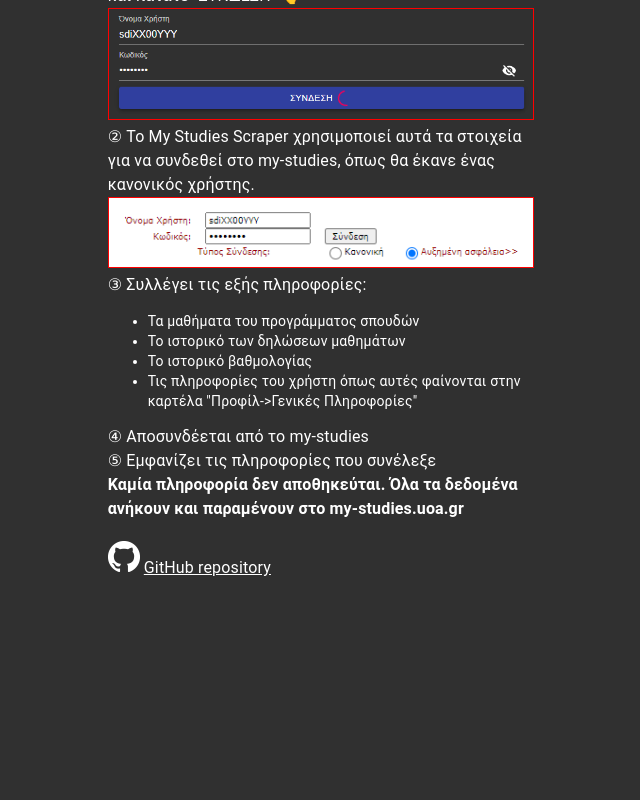
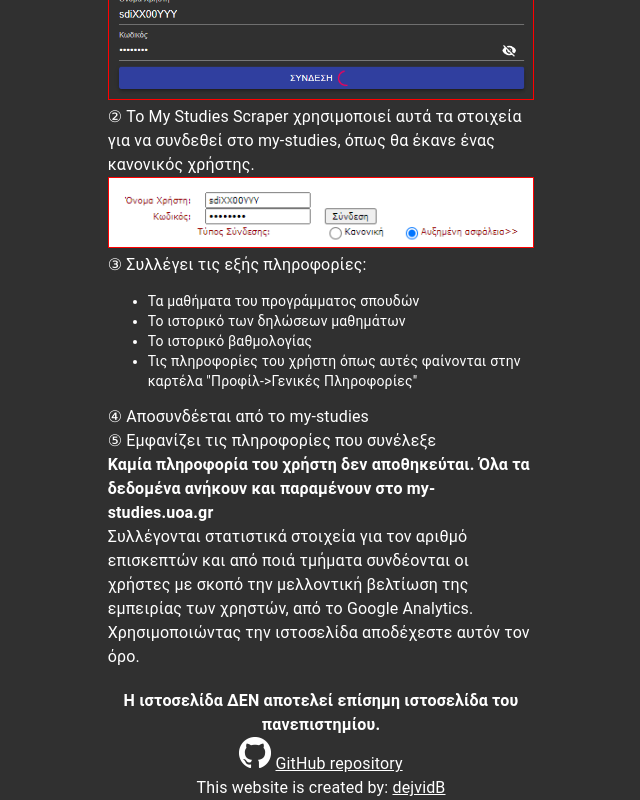
Before and after one commit to dejvidB/MyStudiesScraper, a React (Create React App) app in the folder client/: page / in a window 1280 px wide. Shown: the part 344-1144 px from the top of the page, without its empty margins (319-959 px from the left). Before the commit the page ends 924 px from the top, so only its background shows below. Built offline with nearby package versions, Linux system fonts and the light colour scheme.

Commit message:
Add Google Analytics

```diff
--- a/client/src/App.js
+++ b/client/src/App.js
@@ -4,18 +4,47 @@
 
 import { Provider } from 'react-redux';
 import { ConfigureStore } from './redux/configureStore';
-import { BrowserRouter } from 'react-router-dom';
+import { Router } from 'react-router-dom';
+
+import { createBrowserHistory } from "history";
+import ReactGA from 'react-ga';
+
+// Initialize Google Analytics
+ReactGA.initialize('UA-190725914-1');
+ReactGA.pageview("/");
+
+// Track history change
+const history = createBrowserHistory();
+history.listen((location) => {
+    ReactGA.pageview(location.pathname + location.search);
+});
 
 const store = ConfigureStore();
 
-function App() {
+// Track login event
+const Login = (preview, uni = null) => {
+    if (preview){
+        ReactGA.event({
+            category: "Login",
+            action: "Logged in with preview"
+        });
+    }else{
+        ReactGA.event({
+            category: "Login",
+            action: "Logged in with username",
+            label: uni
+        });
+    }
+}
+
+const App = () => {
   return (
     <Provider store={store}>
-      <BrowserRouter>
+      <Router history={history}>
         <div className="App">
-          <Main />
+          <Main Login={Login} />
         </div>
-      </BrowserRouter>
+      </Router>
     </Provider>
   );
 }
--- a/client/src/components/login.js
+++ b/client/src/components/login.js
@@ -7,9 +7,9 @@
 import MuiAlert from '@material-ui/lab/Alert';
 import { withRouter } from 'react-router-dom';
 
-import Login from "./images/login.png"
-import Login2 from "./images/login2.png"
-import Github from "./images/GitHub.png"
+import Login from "./images/login.png";
+import Login2 from "./images/login2.png";
+import Github from "./images/GitHub.png";
 
 const Alert = props => <MuiAlert elevation={6} variant="filled" {...props} />;
 
@@ -54,6 +54,11 @@
             .then(res => {
                 this.setState(state => ({ ...state, loading: false }));
                 if (res.status === "success") {
+                    if(this.state.username === "preview"){
+                        this.props.Login(true);
+                    }else{
+                        this.props.Login(false, res.user_info.university);
+                    }
                     this.props.setUserInfo(res.user_info);
                     this.props.setTerms(res.terms);
                     this.props.setCategories(res.data);
@@ -94,7 +99,7 @@
                     container
                     direction="column"
                     alignItems="center"
-                    style={{ marginTop: '50px' }}
+                    style={{ marginTop: '30px' }}
                 >
                     <Grid item xs={10} sm={10} md={8}>
                         <form noValidate onSubmit={this.handleSubmit}>
@@ -148,9 +153,12 @@
                         </ul>
                         <Typography>④ Αποσυνδέεται από το my-studies</Typography>
                         <Typography>⑤ Εμφανίζει τις πληροφορίες που συνέλεξε</Typography>
-                        <Typography style={{ fontWeight: "600" }}>Καμία πληροφορία δεν αποθηκεύται. Όλα τα δεδομένα ανήκουν και παραμένουν στο my-studies.uoa.gr</Typography>
+                        <Typography style={{ fontWeight: "600" }}>Καμία πληροφορία του χρήστη δεν αποθηκεύται. Όλα τα δεδομένα ανήκουν και παραμένουν στο my-studies.uoa.gr</Typography>
+                        <Typography>Συλλέγονται στατιστικά στοιχεία για τον αριθμό επισκεπτών και από ποιά τμήματα συνδέονται οι χρήστες με σκοπό την μελλοντική βελτίωση της εμπειρίας των χρηστών, από το Google Analytics. Χρησιμοποιώντας την ιστοσελίδα αποδέχεστε αυτόν τον όρο.</Typography>
                         <br/>
-                        <Typography> <img src={Github}/> <a style={{ color: "white" }} href="https://github.com/dejvidB/MyStudiesScraper" target="_blank">GitHub repository</a></Typography>
+                        <Typography style={{ fontWeight: "700", textAlign: "center" }}>Η ιστοσελίδα ΔΕΝ αποτελεί επίσημη ιστοσελίδα του πανεπιστημίου.</Typography>
+                        <Typography style={{ textAlign: "center" }}> <img src={Github}/> <a style={{ color: "white" }} href="https://github.com/dejvidB/MyStudiesScraper" target="_blank">GitHub repository</a></Typography>
+                        <Typography style={{ textAlign: "center" }}>This website is created by: <a style={{ color: "white" }} href="https://github.com/dejvidB" target="_blank">dejvidB</a></Typography>
                     </Grid>
                 </Grid>
                 <Snackbar open={this.state.success || this.state.failure} autoHideDuration={6000} onClose={this.handleClose}>
--- a/client/src/components/main.js
+++ b/client/src/components/main.js
@@ -81,6 +81,7 @@
                                     setDeclarations={this.props.setDeclarations}
                                     setDeclarationsState={this.props.setDeclarationsState}
                                     theme={theme}
+                                    Login={this.props.Login}
                                 />} exact
                         />
                         {this.props.user_info.terms &&
```
